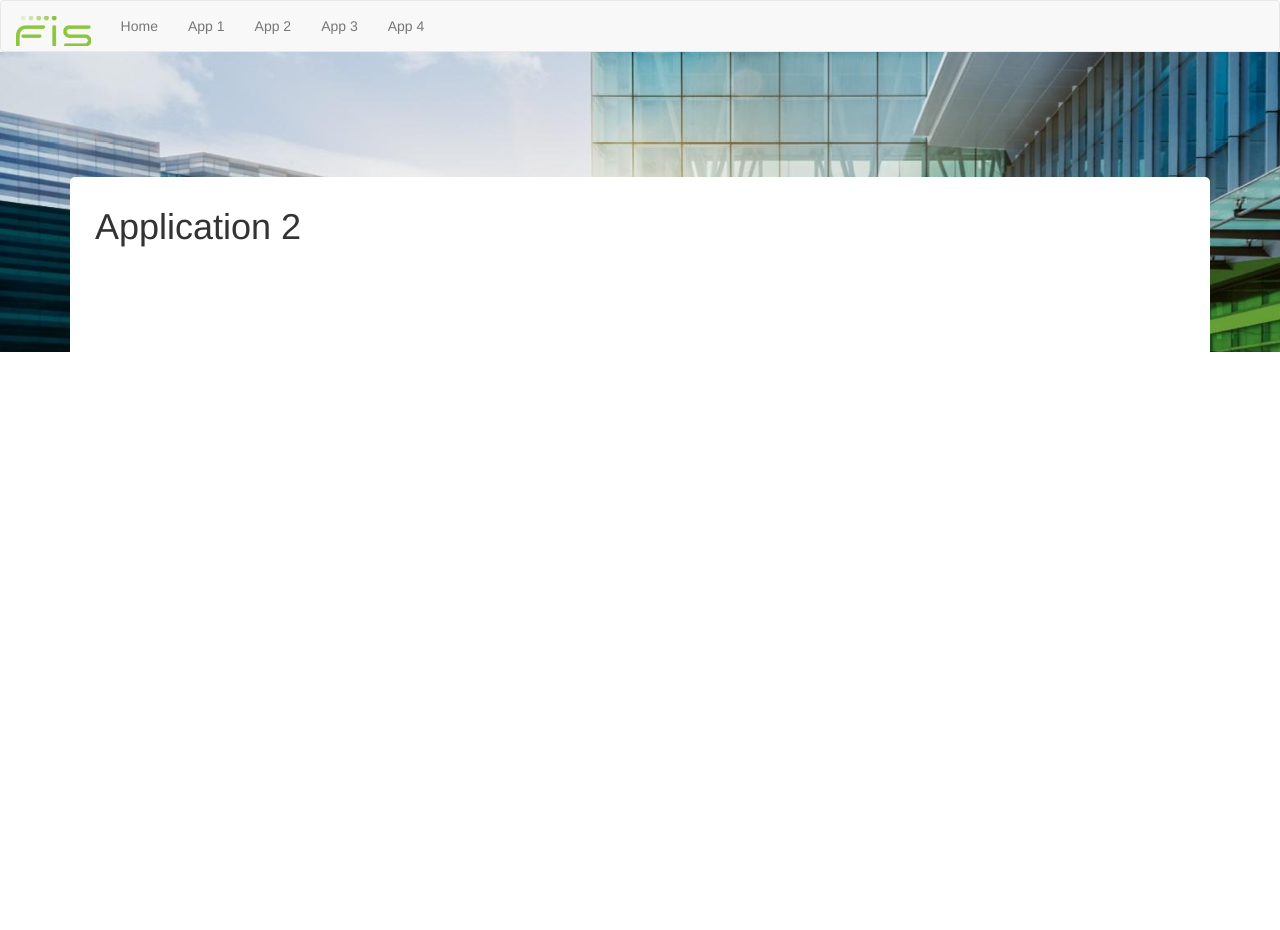
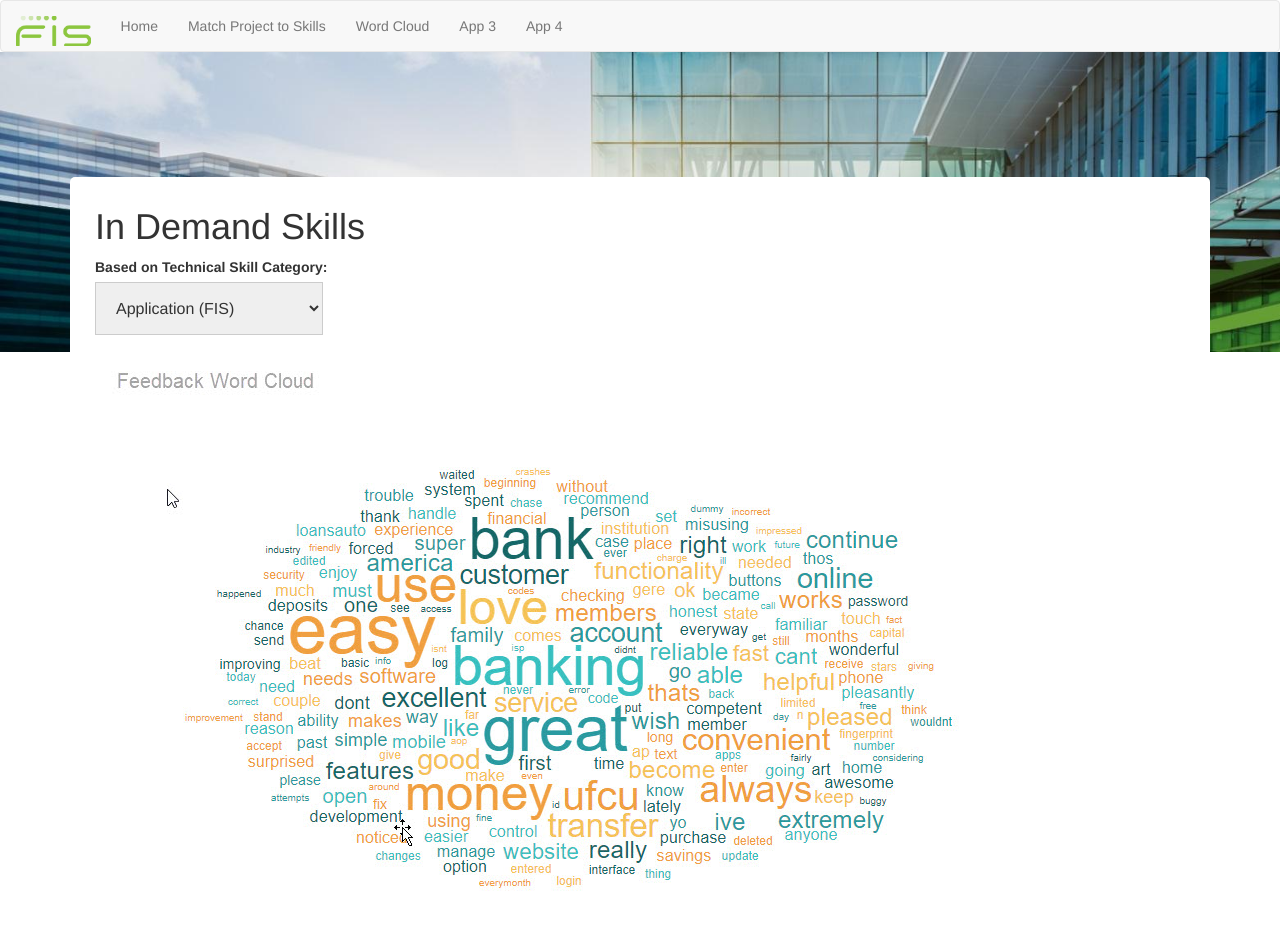
Before and after one commit to laszlopmagyar/INN48, an Angular app: page /app2 in a window 1280 px wide. Shown: the top 930 px of the page. Before the commit the page ends 800 px from the top, so only its background shows below. Built offline with nearby package versions, Linux system fonts and the light colour scheme.

Commit message:
word cloud

```diff
--- a/src/app/app1/app1.component.html
+++ b/src/app/app1/app1.component.html
@@ -8,8 +8,8 @@
         <div class="navbar-nav">
             <ul class="nav navbar-nav">
                 <li><a class="nav-item nav-link" routerLink="/">Home</a></li>
-                <li><a class="nav-item nav-link" routerLink="/app1">App 1</a></li>
-                <li><a class="nav-item nav-link" routerLink="/app2">App 2</a></li>
+                <li><a class="nav-item nav-link" routerLink="/app1">Match Project to Skills</a></li>
+                <li><a class="nav-item nav-link" routerLink="/app2">Word Cloud</a></li>
                 <li><a class="nav-item nav-link" routerLink="/app3">App 3</a></li>
                 <li><a class="nav-item nav-link" routerLink="/app4">App 4 </a></li>
             </ul>
--- a/src/app/app2/app2.component.css
+++ b/src/app/app2/app2.component.css
@@ -37,3 +37,9 @@
   margin-bottom: 0;
   width: 100%;
 }
+
+.dropdown {
+  padding: 16px;
+  font-size: 16px;
+  border: 1px #ccc solid;
+}
--- a/src/app/app2/app2.component.html
+++ b/src/app/app2/app2.component.html
@@ -8,8 +8,8 @@
             <div class="navbar-nav">
                 <ul class="nav navbar-nav">
                     <li><a class="nav-item nav-link" routerLink="/">Home</a></li>
-                    <li><a class="nav-item nav-link" routerLink="/app1">App 1</a></li>
-                    <li><a class="nav-item nav-link" routerLink="/app2">App 2</a></li>
+                    <li><a class="nav-item nav-link" routerLink="/app1">Match Project to Skills</a></li>
+                    <li><a class="nav-item nav-link" routerLink="/app2">Word Cloud</a></li>
                     <li><a class="nav-item nav-link" routerLink="/app3">App 3</a></li>
                     <li><a class="nav-item nav-link" routerLink="/app4">App 4 </a></li>
                 </ul>
@@ -22,9 +22,30 @@
 <div style="background: 'url(assets/background.jpg)'; background-size: 'cover'; height: 300px">
     <div class="container">
         <div class="box">
-            <h1>Application 2</h1>
+            <h1>In Demand Skills</h1>
+
+            <label for="items">Based on Technical Skill Category:</label><br>
 
 
+            <select id="items" class="dropdown">
+                <option value="item-1">Application (FIS)</option>
+                <option value="item-2">Basic</option>
+                <option value="item-3">Computer Languages</option>
+                <option value="item-4">Corporate Finance</option>
+                <option value="item-1">Customer Service</option>
+                <option value="item-2">Human Resources</option>
+                <option value="item-3">Managements</option>
+                <option value="item-4">Management Consulting</option>
+                <option value="item-1">Microsoft Skills</option>
+                <option value="item-2">Sales Management</option>
+                <option value="item-3">Systems</option>
+                <option value="item-4">Talent Management</option>
+                <option value="item-1">Technical</option>
+                <option value="item-2">Unix</option>
+            </select>
+            <br><br>
+
+             <img src="assets/wordcloud.jpg" height="100%">
 
 
         </div>
--- a/src/app/app3/app3.component.html
+++ b/src/app/app3/app3.component.html
@@ -8,8 +8,8 @@
             <div class="navbar-nav">
                 <ul class="nav navbar-nav">
                     <li><a class="nav-item nav-link" routerLink="/">Home</a></li>
-                    <li><a class="nav-item nav-link" routerLink="/app1">App 1</a></li>
-                    <li><a class="nav-item nav-link" routerLink="/app2">App 2</a></li>
+                    <li><a class="nav-item nav-link" routerLink="/app1">Match Project to Skills</a></li>
+                    <li><a class="nav-item nav-link" routerLink="/app2">Word Cloud</a></li>
                     <li><a class="nav-item nav-link" routerLink="/app3">App 3</a></li>
                     <li><a class="nav-item nav-link" routerLink="/app4">App 4 </a></li>
                 </ul>
--- a/src/app/app4/app4.component.html
+++ b/src/app/app4/app4.component.html
@@ -8,8 +8,8 @@
             <div class="navbar-nav">
                 <ul class="nav navbar-nav">
                     <li><a class="nav-item nav-link" routerLink="/">Home</a></li>
-                    <li><a class="nav-item nav-link" routerLink="/app1">App 1</a></li>
-                    <li><a class="nav-item nav-link" routerLink="/app2">App 2</a></li>
+                    <li><a class="nav-item nav-link" routerLink="/app1">Match Project to Skills</a></li>
+                    <li><a class="nav-item nav-link" routerLink="/app2">Word Cloud</a></li>
                     <li><a class="nav-item nav-link" routerLink="/app3">App 3</a></li>
                     <li><a class="nav-item nav-link" routerLink="/app4">App 4 </a></li>
                 </ul>
--- a/src/app/app5/app5.component.html
+++ b/src/app/app5/app5.component.html
@@ -8,8 +8,8 @@
             <div class="navbar-nav">
                 <ul class="nav navbar-nav">
                     <li><a class="nav-item nav-link" routerLink="/">Home</a></li>
-                    <li><a class="nav-item nav-link" routerLink="/app1">App 1</a></li>
-                    <li><a class="nav-item nav-link" routerLink="/app2">App 2</a></li>
+                    <li><a class="nav-item nav-link" routerLink="/app1">Match Project to Skills</a></li>
+                    <li><a class="nav-item nav-link" routerLink="/app2">Word Cloud</a></li>
                     <li><a class="nav-item nav-link" routerLink="/app3">App 3</a></li>
                     <li><a class="nav-item nav-link" routerLink="/app4">App 4 </a></li>
                 </ul>
@@ -25,8 +25,6 @@
             <h1>Application 5</h1>
 
 
-
-
         </div>
     </div>
 </div>
--- a/src/app/home/home.component.html
+++ b/src/app/home/home.component.html
@@ -13,14 +13,14 @@
             <div class="row clickable" routerLink="/app1">
                 <div class="col-md-12">
                     <i class="fas fa-puzzle-piece fa-4x green"></i>
-                    <span class="pad">Application 1</span>
+                    <span class="pad">Match Project to Skills</span>
                     <hr>
                 </div>
             </div>
             <div class="row clickable" routerLink="/app2">
                 <div class="col-md-12">
                         <i class="fas fa-puzzle-piece fa-4x green"></i>
-                        <span class="pad">Application 2</span>
+                        <span class="pad">Word Cloud</span>
                     <hr>
                 </div>
             </div>
```
Also changed, not shown: src/assets/wordcloud.jpg (added).
